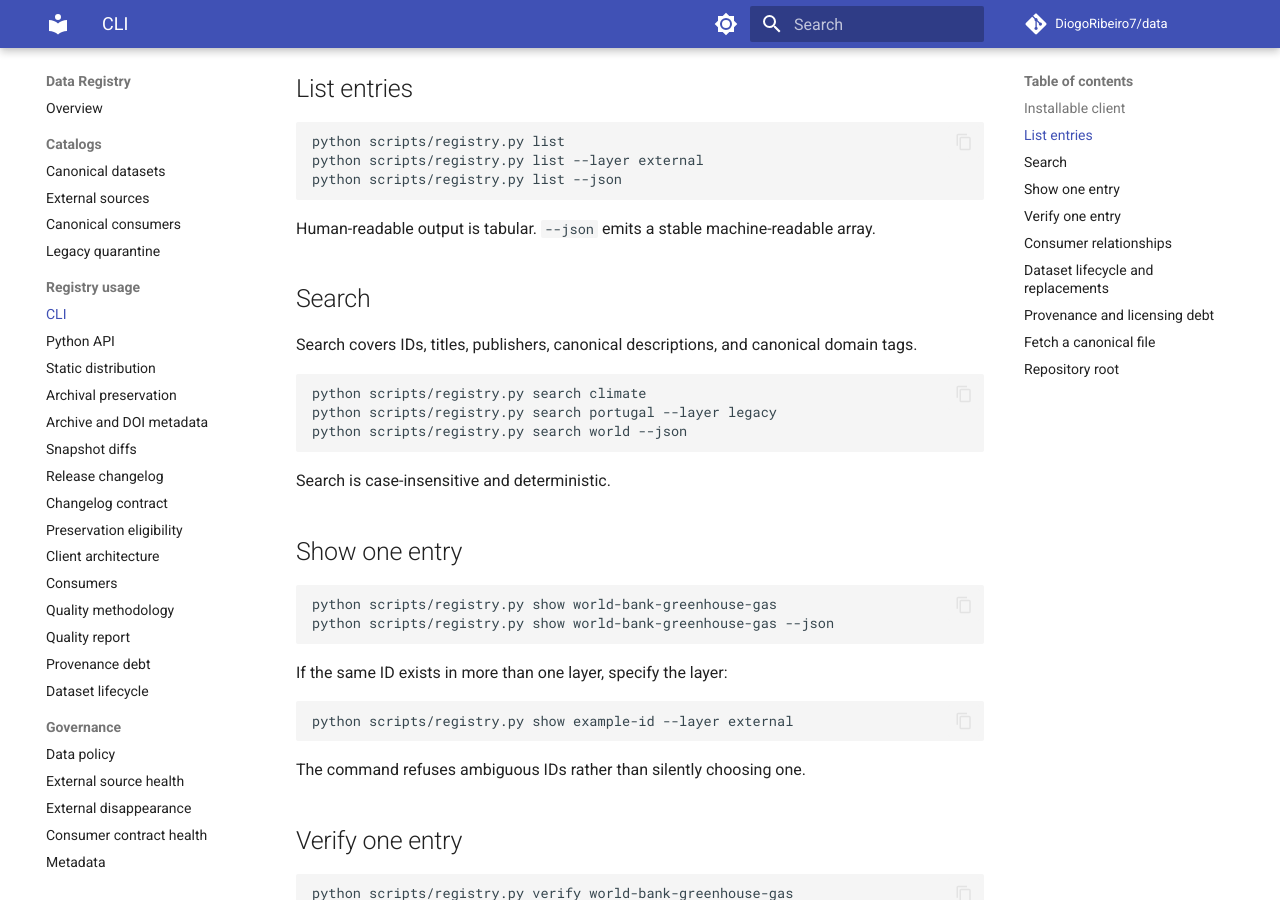
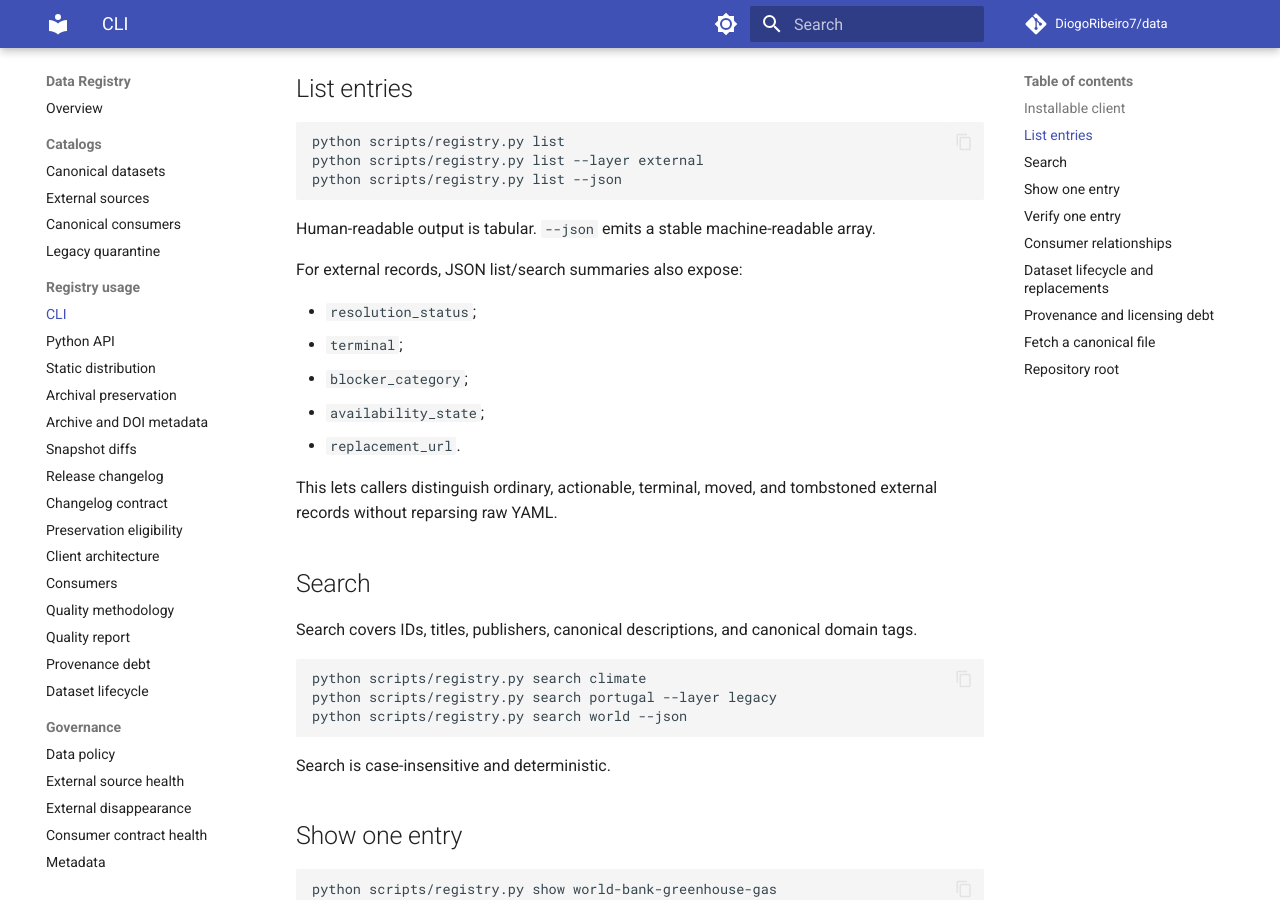
Before and after one commit to DiogoRibeiro7/data, an MkDocs documentation site: the page built from docs/CLI.md, in a window 1280 px wide and 900 px high, scrolled down 795 px. Built offline with MkDocs 1.6.1 and Material for MkDocs 9.7.7, drawn with Linux system fonts in a browser that asks for light colours; comment, search, counter and statistics services are not loaded.

Commit message:
docs: document external state in CLI JSON

````diff
--- a/docs/CLI.md
+++ b/docs/CLI.md
@@ -40,6 +40,16 @@ python scripts/registry.py list --json
 ```
 
 Human-readable output is tabular. `--json` emits a stable machine-readable array.
+
+For external records, JSON list/search summaries also expose:
+
+- `resolution_status`;
+- `terminal`;
+- `blocker_category`;
+- `availability_state`;
+- `replacement_url`.
+
+This lets callers distinguish ordinary, actionable, terminal, moved, and tombstoned external records without reparsing raw YAML.
 
 ## Search
 
````
